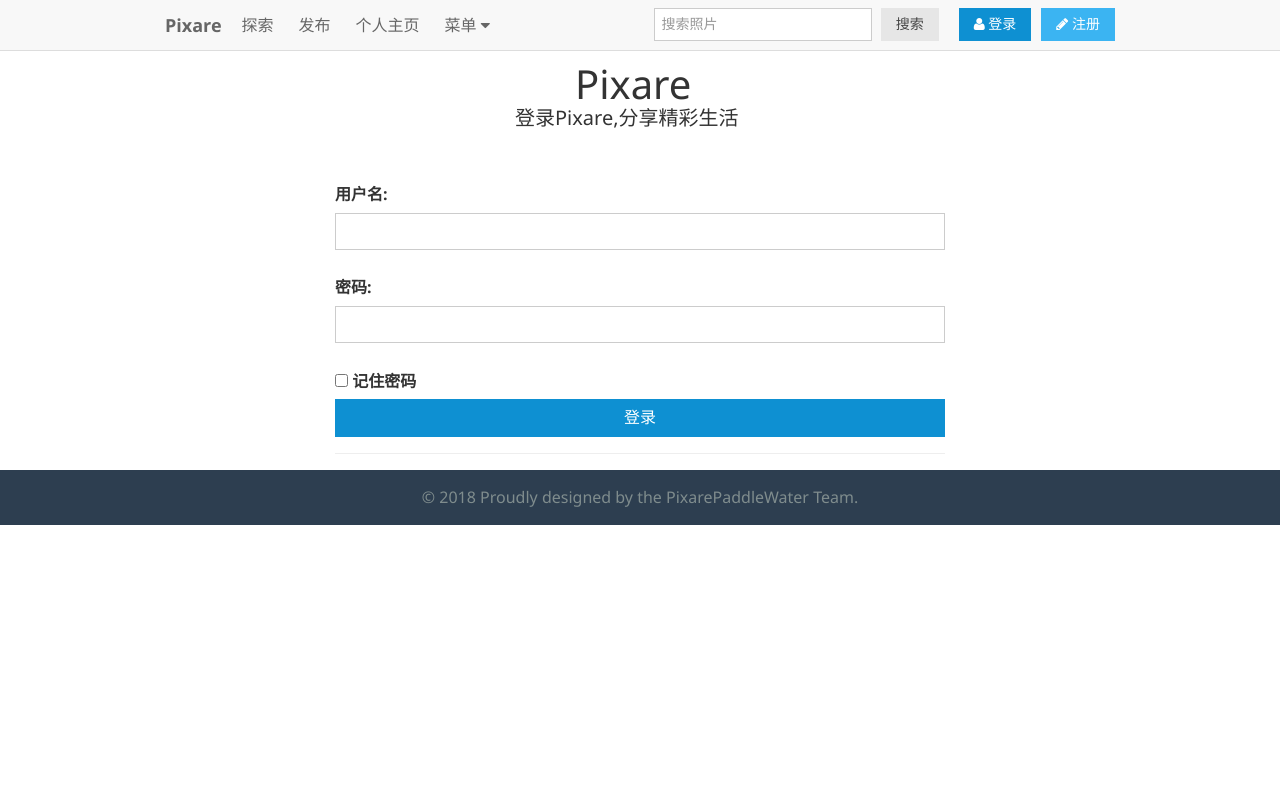
After one commit to wudi6664/pixare, a Django app: page /login/ in a window 1280 px wide. The commit adds this page. Run offline with Django 3.2, Linux system fonts and the light colour scheme.

Commit message:
登录注册html页面

```diff
--- a/pixare/urls.py
+++ b/pixare/urls.py
@@ -15,6 +15,8 @@ Including another URLconf
 """
 from django.conf.urls import url
 from django.contrib import admin
+from pixare.views.home import login
+from pixare.views.home import register
 from . import views
 
 urlpatterns = [
@@ -22,5 +24,6 @@ urlpatterns = [
     url(r'^admin/', admin.site.urls),
     url(r'^$', views.home.index),
     url(r'^explore/',views.explore.news),
-    # url(r'', include('blog.urls')),
+    url(r'^login/', views.home.login, name='log'),
+    url(r'^register/', views.home.register, name='reg'),
 ]
--- a/pixare/views/home.py
+++ b/pixare/views/home.py
@@ -4,3 +4,9 @@ from django.http import HttpResponseRedirect
 
 def index(request):
     return render(request, 'index.html', {})
+
+def login(request):
+    return render(request, 'login.html')
+
+def register(request):
+    return render(request, 'register.html')
--- a/templates/base.html
+++ b/templates/base.html
@@ -72,11 +72,15 @@
       </ul>
 
       <div class="am-topbar-right">
-        <button class="am-btn am-btn-secondary am-topbar-btn am-btn-sm"><span class="am-icon-pencil"></span> 注册</button>
+          <a href="{% url 'reg' %}">
+            <button class="am-btn am-btn-secondary am-topbar-btn am-btn-sm"><span class="am-icon-pencil"></span> 注册</button>
+          </a>
       </div>
 
       <div class="am-topbar-right">
-        <button class="am-btn am-btn-primary am-topbar-btn am-btn-sm"><span class="am-icon-user"></span> 登录</button>
+          <a href="{% url 'log' %}">
+            <button class="am-btn am-btn-primary am-topbar-btn am-btn-sm"><span class="am-icon-user"></span> 登录</button>
+          </a>
       </div>
 
 
--- /dev/null
+++ b/templates/login.html
@@ -0,0 +1,38 @@
+{% extends "base.html" %}
+{% block title %}Pixare - 分享精彩生活{% endblock %}
+{% block content %}
+<head lang="en">
+  <meta charset="UTF-8">
+  <style>
+    .d1{margin:0 auto;width:130px;height:50px; }
+    .d2{margin:0 auto;width:250px;height:80px; }
+  </style>
+</head>
+<body>
+<div class="am-g">
+  <div class="am-u-lg-6 am-u-md-8 am-u-sm-centered">
+      <div class="d1" style="font-size:40px">Pixare</div>
+      <div class="d2" style="font-size:20px">登录Pixare,分享精彩生活</div>
+
+    <form method="post" class="am-form">
+      <label for="email">用户名:</label>
+      <input type="email" name="" id="email" value="">
+      <br>
+      <label for="password">密码:</label>
+      <input type="password" name="" id="password" value="">
+      <br>
+      <label for="remember-me">
+        <input id="remember-me" type="checkbox">
+        记住密码
+      </label>
+      <br />
+      <div class="am-cf">
+          <input type="button" value="登录"class="am-btn am-btn-primary am-btn-block">
+      </div>
+    </form>
+    <hr>
+  </div>
+</div>
+</body>
+
+{% endblock %}
```
Also changed, not shown: templates/register.html (added, +37 -0 lines).
